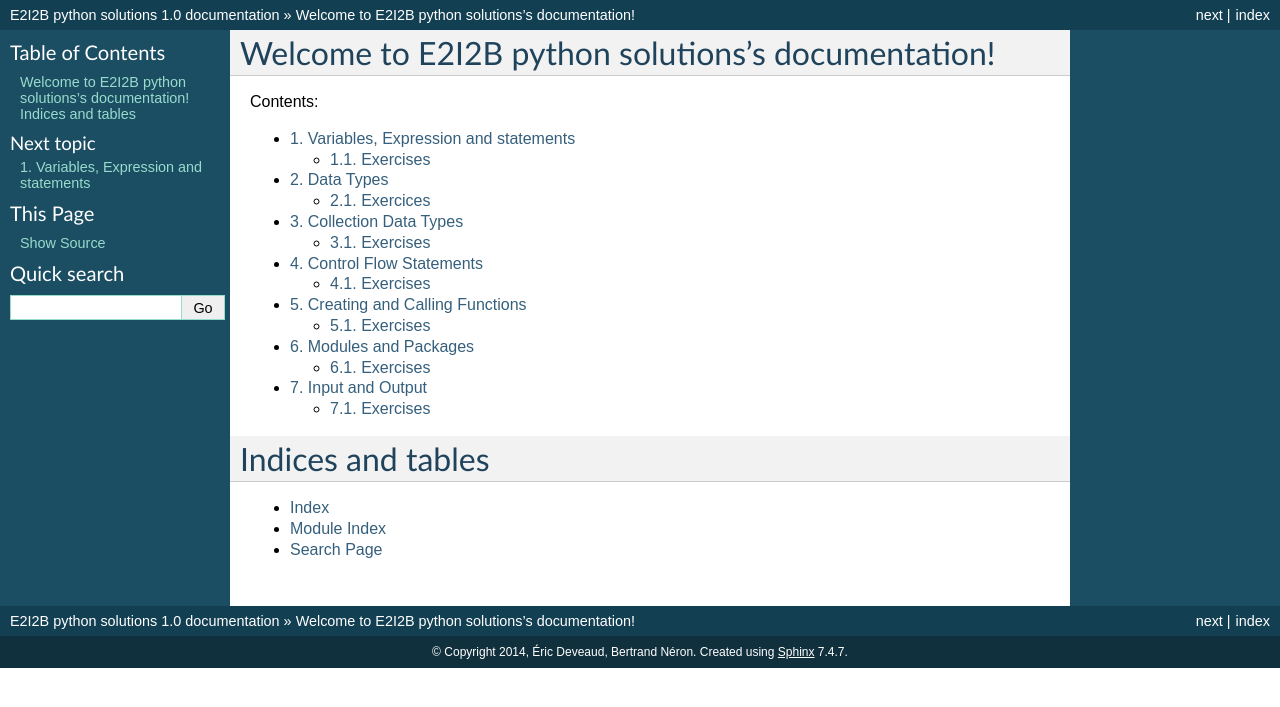
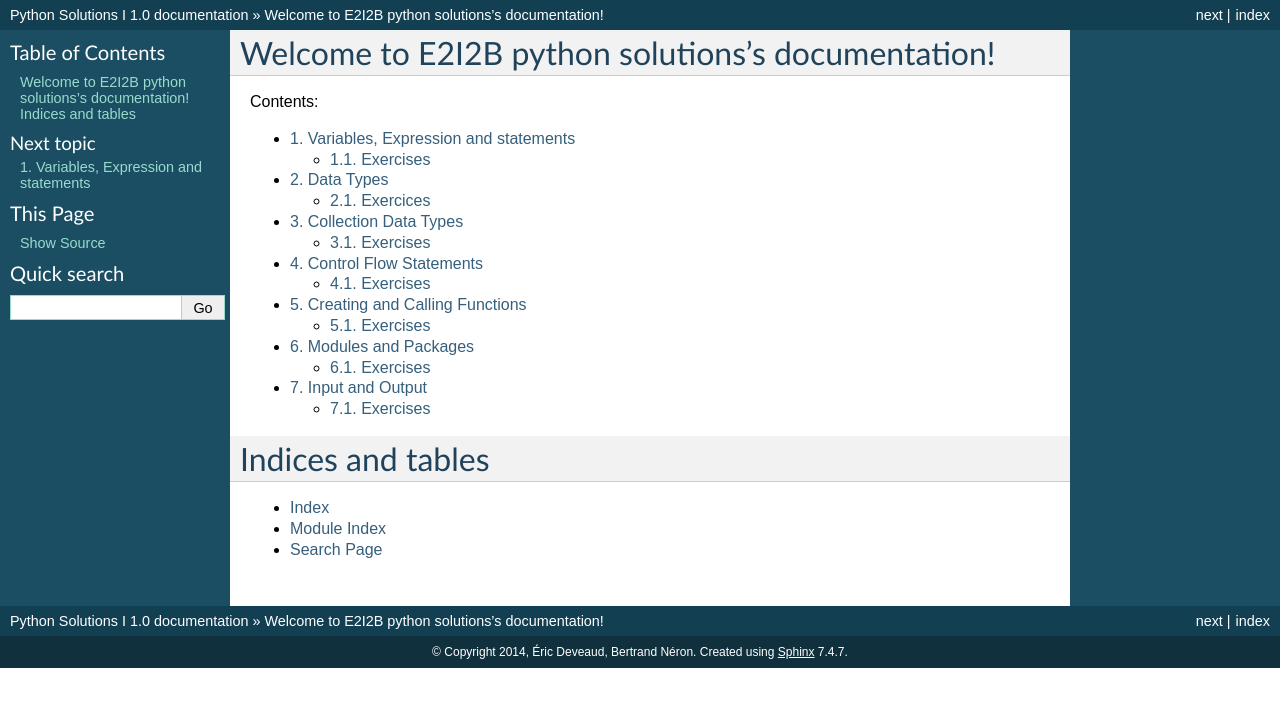
Before and after one commit to C3BI-pasteur-fr/python-solutions-1, a Sphinx documentation site: the page built from source/index.rst, in a window 1280 px wide. Shown: the top 707 px of the page. Built offline with Sphinx 7.4.7, drawn with Linux system fonts in a browser that asks for light colours; pages that are not in the unit, such as notebooks, are missing from menus.

Commit message:
rename projet to more generic name

```diff
--- a/source/conf.py
+++ b/source/conf.py
@@ -50,7 +50,7 @@ source_suffix = '.rst'
 master_doc = 'index'
 
 # General information about the project.
-project = u'E2I2B python solutions'
+project = u'Python Solutions I'
 copyright = u'2014, Éric Deveaud, Bertrand Néron'
 
 # The version info for the project you're documenting, acts as replacement for
@@ -183,7 +183,7 @@ html_static_path = ['_static']
 #html_file_suffix = None
 
 # Output file base name for HTML help builder.
-htmlhelp_basename = 'E2I2Bpythonsolutionsdoc'
+htmlhelp_basename = 'PythonSolutionsIdoc'
 
 
 # -- Options for LaTeX output ---------------------------------------------
@@ -203,7 +203,7 @@ latex_elements = {
 # (source start file, target name, title,
 #  author, documentclass [howto, manual, or own class]).
 latex_documents = [
-  ('index', 'E2I2Bpythonsolutions.tex', u'E2I2B python solutions Documentation',
+  ('index', 'PythonSolutionsI.tex', u'Python Solutions I Documentation',
    u'Éric Deveaud, Bertrand Néron', 'manual'),
 ]
 
@@ -268,7 +268,7 @@ texinfo_documents = [
 # -- Options for Epub output ----------------------------------------------
 
 # Bibliographic Dublin Core info.
-epub_title = u'E2I2B python solutions'
+epub_title = u'Python Solutions I'
 epub_author = u'Éric Deveaud, Bertrand Néron'
 epub_publisher = u'Éric Deveaud, Bertrand Néron'
 epub_copyright = u'2014, Éric Deveaud, Bertrand Néron'
```
